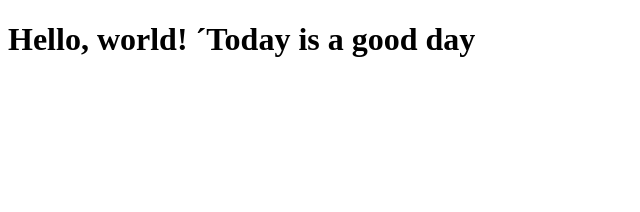
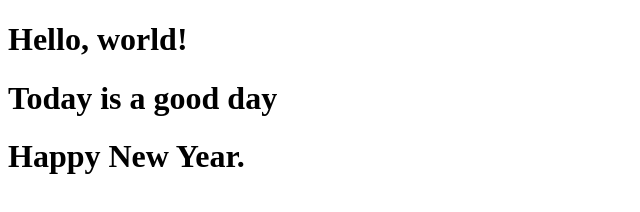
Before and after one commit to denisebueno/denisebueno.github.io, a plain HTML site: page index.html in a window 1280 px wide. Shown: the whole page, without its empty margins (0-640 px from the left). Drawn offline with Linux system fonts and the light colour scheme.

Commit message:
Change word

```diff
--- a/index.html
+++ b/index.html
@@ -6,7 +6,8 @@
     <title>Bootstrap demo</title>
   </head>
   <body>
-    <h1>Hello, world!
-    ´Today is a good day</h1>
+    <h1>Hello, world!</h1>
+    <h1>Today is a good day</h1>
+    <h1>Happy New Year.</h1>
   </body>
 </html>
```
